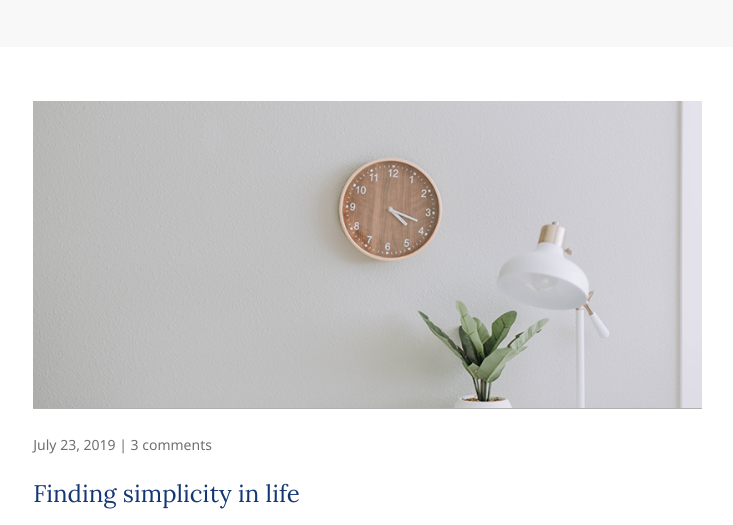
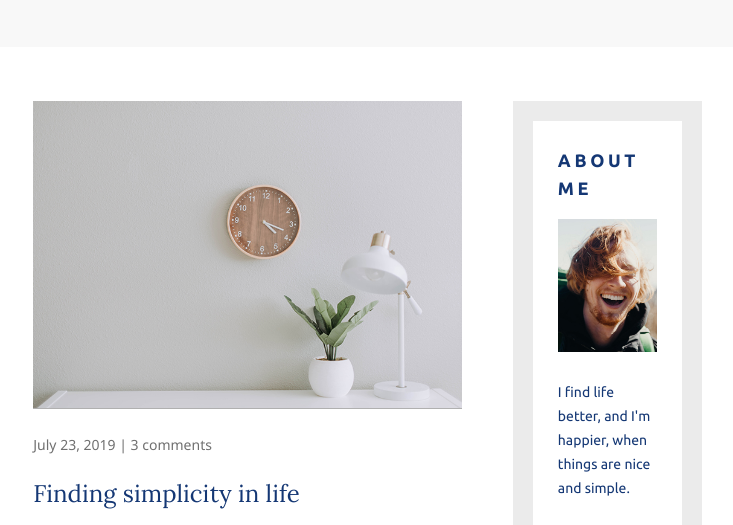
Before and after one commit to NNadiia/Living_the_simple_life, a plain HTML site: page index.html in a window 1280 px wide. Shown: the part 218-743 px from the top of the page, without its empty margins (256-989 px from the left). Drawn offline with Linux system fonts and the light colour scheme.

Commit message:
css was corrected

```diff
--- a/css/style.css
+++ b/css/style.css
@@ -120,7 +120,7 @@ h1 {
 
 .content {
     display: flex;
-    flex-flow: row wrap;
+    flex-flow: row nowrap;
     max-width: 1005px;
     position: relative;
     justify-content: space-between;
--- a/index.html
+++ b/index.html
@@ -30,7 +30,7 @@
             <article id="1" class="main-post">
                 <div class="main-post__data">
                     <div class="main-post__img">
-                        <img class="post__img" src="img/life.jpg" alt="life img">
+                        <img class="post__img" src="img/life.jpg" alt="life img.">
                     </div>
                     <data value="2019-07-23"> July 23, 2019</data> | <a href="javascript:void(0)" class="post__comments link">3 comments</a>
                 </div>
```
